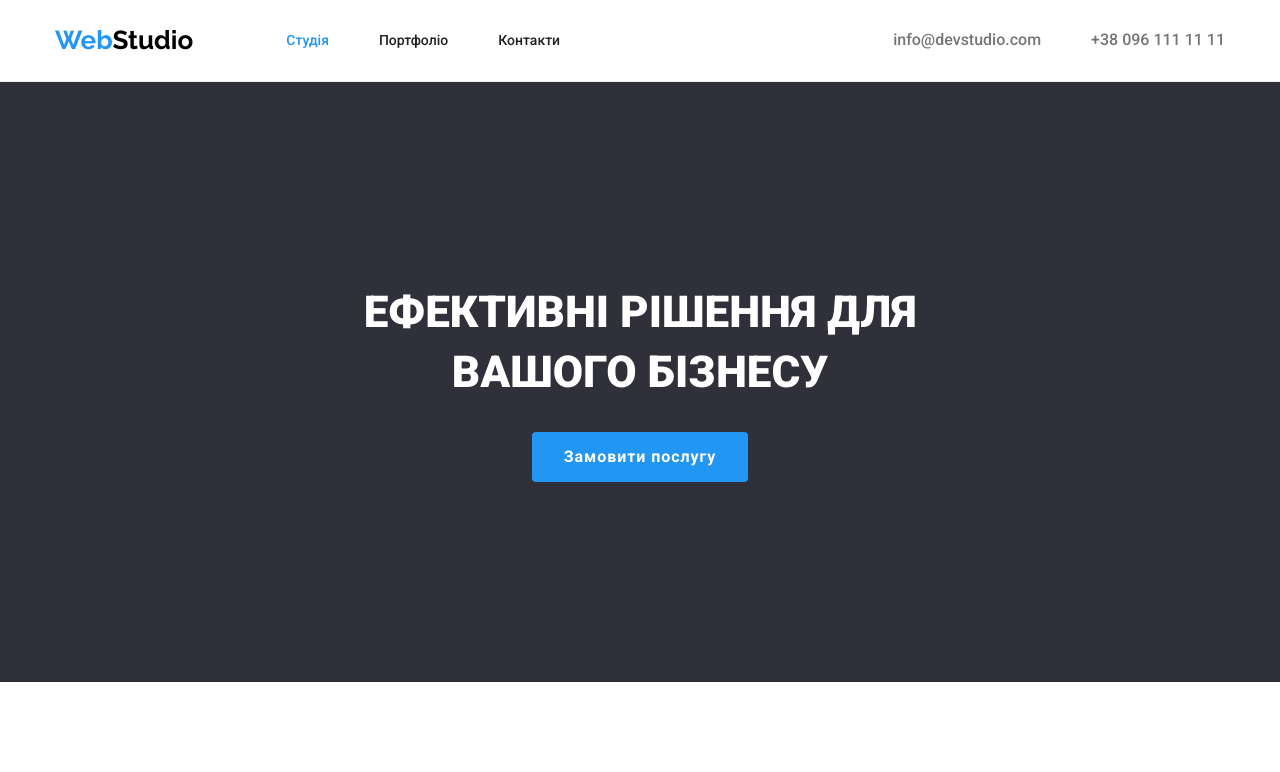
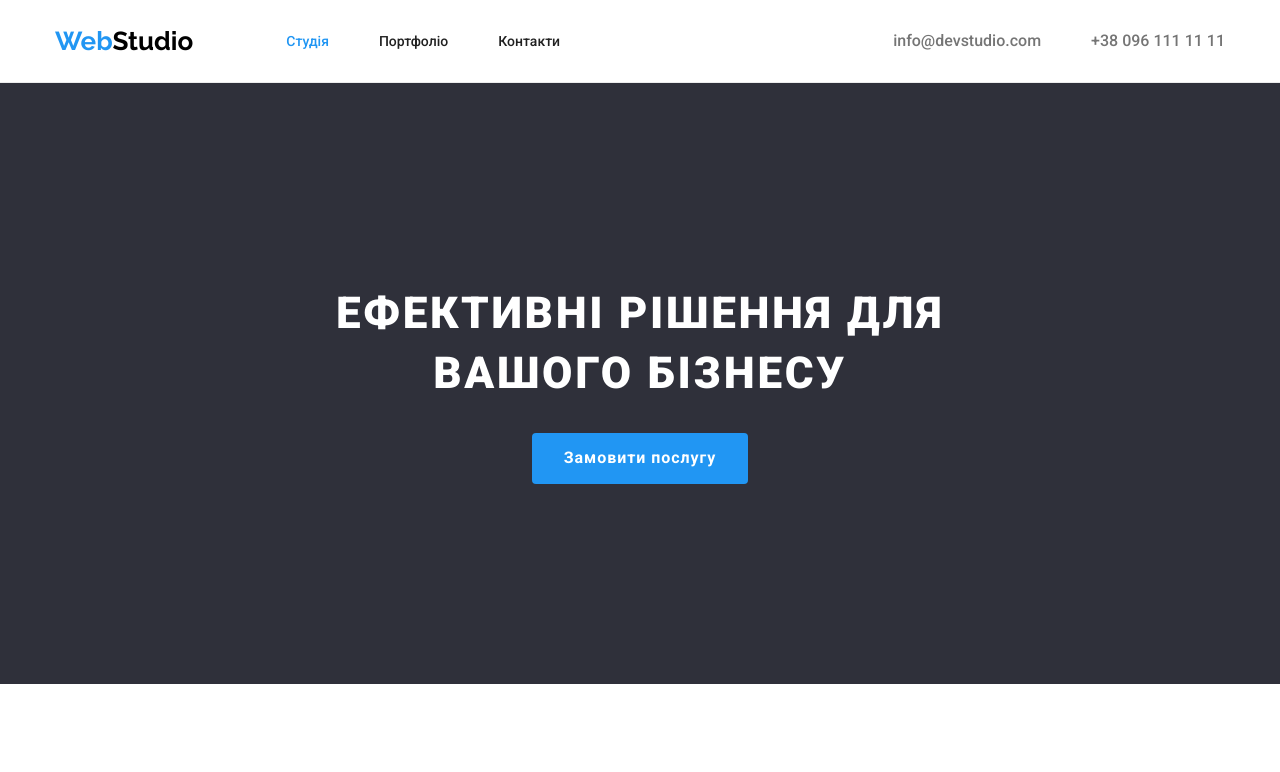
Before and after one commit to Jaruk111/goit-markup-hw-03, a plain HTML site: page index.html in a window 1280 px wide. Shown: the top 772 px of the page. Drawn offline with Linux system fonts and the light colour scheme.

Commit message:
фінальні виправлення

```diff
--- a/css/styles.css
+++ b/css/styles.css
@@ -139,13 +139,14 @@ img {
 .contacts-item:last-child {
   margin-right: 0;
 }
-.contacts-link.link{
-  margin-top: 32px;
-  margin-bottom: 32px;
-}
+
 
 .contacts-link {
   text-decoration: none;
+
+  padding-top: 32px;
+  padding-bottom: 32px;
+  display: inline-block;
 
   font-weight: 500;
 
@@ -161,9 +162,10 @@ img {
 
 .hero {
   /* width: 1600px; */
-  height: 600px;
+  /* height: 600px;
   left: 0px;
-  top: 80px;
+  top: 80px; */
+  padding-bottom: 200px;
 
   background: #2f303a;
 }
@@ -187,6 +189,8 @@ img {
   top: 280px; */
   margin-left: auto;
   margin-right: auto;
+
+  letter-spacing: 0.06em;
 
   max-width: 696px;
 
@@ -324,7 +328,7 @@ img {
 
 .our-classes.list {
   display: flex;
-  gap: 15px;
+  gap: 30px;
 
   /* width: 1170px;
   height: 386px;
@@ -334,7 +338,7 @@ img {
   background-color: var(--primary-background-color);
 }
 .our-classes.list .item:not(:last-child) {
-  margin-right: 30px;
+  /* margin-right: 30px; */
 }
 
 .text {
@@ -367,7 +371,8 @@ img {
   font-weight: 500;
   font-size: 16px;
   line-height: 19px;
-  /* identical to box height */
+
+  margin-bottom: 10px;
 
   text-align: center;
   letter-spacing: 0.03em;
```
